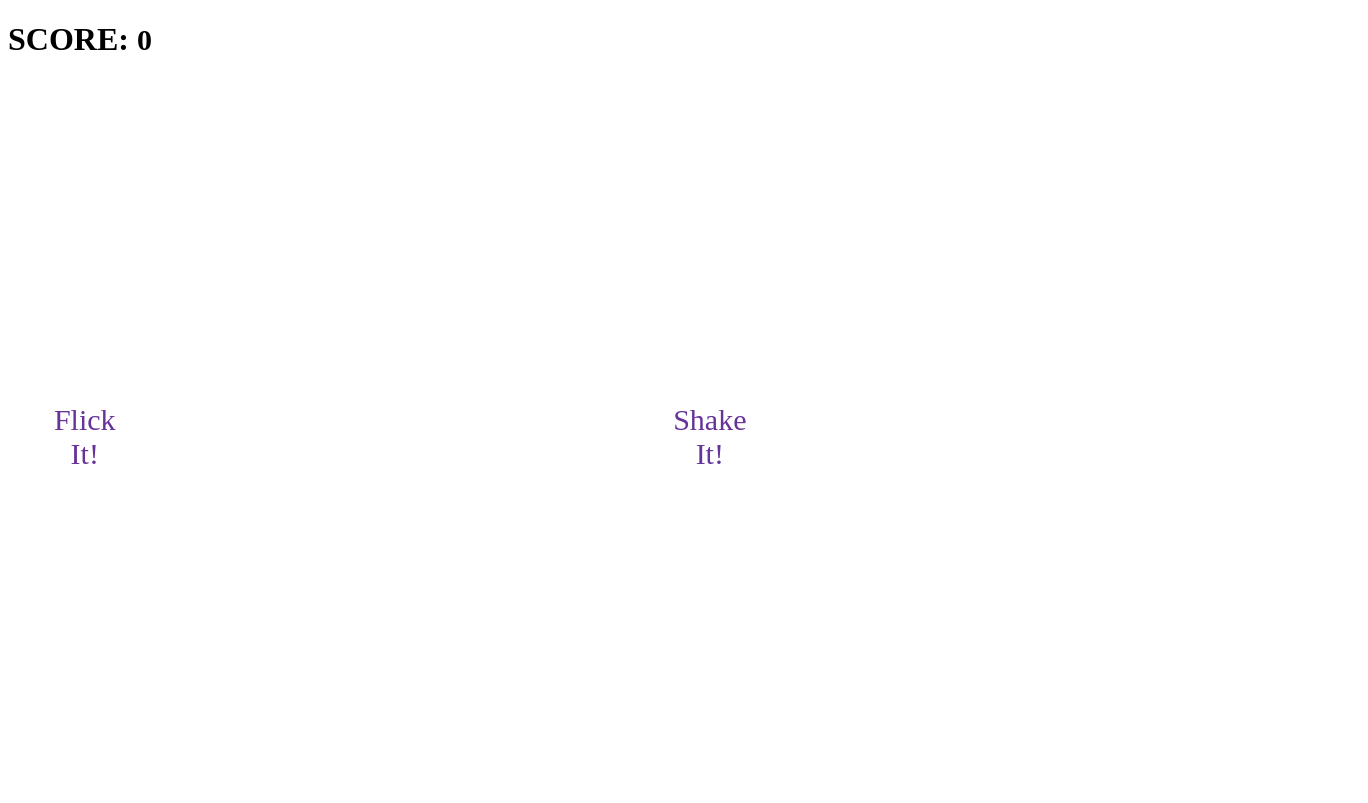
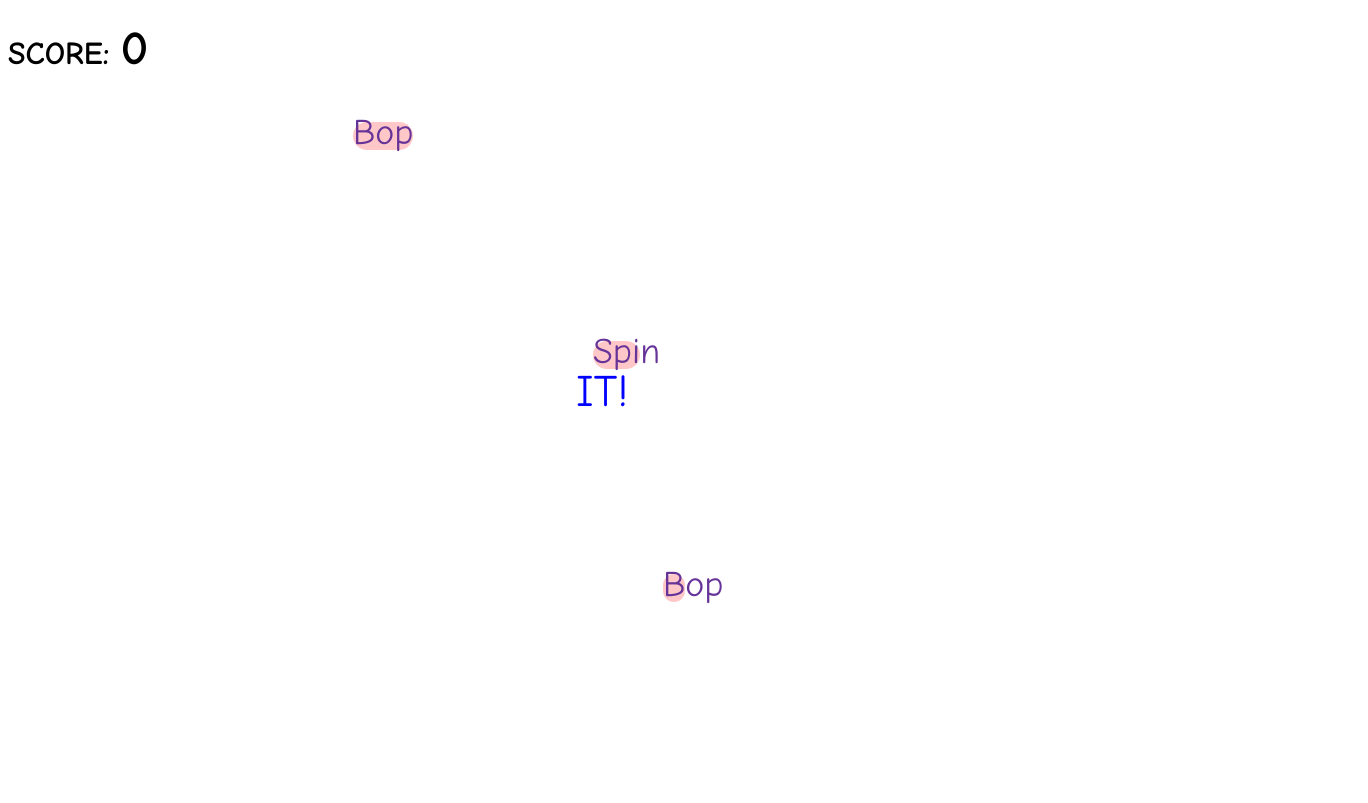
Before and after one commit to MickSheridan24/JS-Bop-It, a plain HTML site: page index.html in a window 1280 px wide. Shown: the whole page, 1368 px wide, since content can reach past the window. Drawn offline with Linux system fonts and the light colour scheme.

Commit message:
pinboard complete

```diff
--- a/index.html
+++ b/index.html
@@ -11,11 +11,8 @@
   <body>
     <div id="main">
       <h1>SCORE: <span id="score">0</span></h1>
-      <div id="grid-of-grids">
-        <div id="grid0"></div>
-        <div id="grid1"></div>
-        <div id="grid2"></div>
-        <div id="grid3"></div>
+      <div id="board">
+        <p id="it">IT!</p>
       </div>
     </div>
     <script type="text/javascript" src="index.js"></script>
--- a/index.js
+++ b/index.js
@@ -1,3 +1,4 @@
+console.log("I'm going mad");
 const COMMANDS = ["Bop", "Spin", "Twist", "Pull", "Flick", "Shake"];
 const ADDITIONAL = [
   "Buy",
@@ -36,8 +37,6 @@ const getCommand = () => {
 };
 
 document.addEventListener("DOMContentLoaded", () => {
-  console.log("Hello World");
-
   const words = [];
   const add = setInterval(() => {
     if (ADDITIONAL.length > 0) {
@@ -54,9 +53,18 @@ document.addEventListener("DOMContentLoaded", () => {
       }
     }
   }, 4000);
-  setInterval(() => {
-    words.push(runGame(words));
-  }, 2000);
+
+  const gameTimer = setInterval(() => {
+    for (word of words) {
+      word.currentTime++;
+      if (word.currentTime === word.timer) {
+        word.currentTime = 0;
+        word.progress();
+      }
+    }
+  }, 250);
+  runGame(words);
+
   document.addEventListener("keydown", e => {
     for (word of words) {
       word.check(e.key);
@@ -64,54 +72,113 @@ document.addEventListener("DOMContentLoaded", () => {
   });
 });
 
-function makeWord(given) {
-  const gridIndex = Math.floor(Math.random() * 12);
-  const section = getGrid(Math.floor(Math.random() * 4));
-  const container = section.children[gridIndex];
-  const untyped = document.createElement("span");
-  const it = document.createElement("span");
-  it.textContent = " It!";
-  untyped.setAttribute("class", "untyped");
-  it.setAttribute("class", "untyped");
-  const typed = document.createElement("span");
-  typed.setAttribute("class", "typed");
-  container.setAttribute("class", "grid-item");
-  container.style = `grid-area: ${Math.floor(Math.random() * 12)}`;
-  container.appendChild(typed);
-  container.appendChild(untyped);
-  container.appendChild(it);
-  const str = given;
-  untyped.innerText = str;
-  typed.innerText = "";
-  container.addEventListener("keydown", e => {});
+function makeWord(given, timer, salt = false) {
+  //Produce the Divs and spans
+  const board = getBoard();
+  const xPoint = Math.floor(Math.random() * board.clientWidth);
+  const yPoint = Math.floor(Math.random() * board.clientHeight);
+
+  const container = document.createElement("div");
+  container.setAttribute("class", "word-card");
+  container.style = `left: ${xPoint}px; top: ${yPoint}px`;
+
+  const aheadSpan = document.createElement("span");
+  const behindSpan = document.createElement("span");
+  const untypedAhead = document.createElement("span");
+  const typedAhead = document.createElement("span");
+  const untypedBehind = document.createElement("span");
+  const typedBehind = document.createElement("span");
+
+  untypedAhead.setAttribute("class", "untyped");
+  untypedBehind.setAttribute("class", "untyped");
+  typedAhead.setAttribute("class", "typed");
+  typedBehind.setAttribute("class", "typed");
+  behindSpan.setAttribute("class", "behind");
+  aheadSpan.setAttribute("class", "ahead");
+
+  behindSpan.appendChild(typedBehind);
+  behindSpan.appendChild(untypedBehind);
+  aheadSpan.appendChild(typedAhead);
+  aheadSpan.appendChild(untypedAhead);
+
+  container.appendChild(behindSpan);
+  container.appendChild(aheadSpan);
+
+  const givenString = given;
+  let untypedString = given;
+  let typedString = "";
+  let timerString = "";
+
+  untypedAhead.innerText = givenString;
+  typedAhead.innerText = "";
+  typedBehind.innerText = "";
+  untypedBehind.innerText = "";
 
   const word = {
     isComplete: false,
     container: container,
-    untyped: untyped,
-    typed: typed,
-    str: str,
+    behindSpan: behindSpan,
+    aheadSpan: aheadSpan,
+    typedAhead: typedAhead,
+    typedBehind: typedBehind,
+    untypedAhead: untypedAhead,
+    untypedBehind: untypedBehind,
+    untypedString: untypedString,
+    typedString: typedString,
+    givenString: givenString,
+    timerString: "",
+    timer: timer,
+    currentTime: 0,
+    timerLetter: function() {
+      this.timer / this.givenString.length;
+    },
+
     check: function(key) {
-      console.log(key);
       if (!this.isComplete) {
-        if (
-          key.toUpperCase() === this.untyped.innerText.charAt(0).toUpperCase()
-        ) {
-          this.typed.innerText += this.untyped.innerText.charAt(0);
-          this.untyped.innerText = this.untyped.innerText.substr(1);
-          if (this.untyped.innerText.length <= 0) {
-            this.complete();
+        if (key.toUpperCase() === this.untypedString.charAt(0).toUpperCase()) {
+          this.typedString += this.untypedString.charAt(0);
+          this.untypedString = this.untypedString.substr(1);
+          if (this.timerString.length >= this.typedString.length) {
+            this.untypedBehind.innerText = this.untypedBehind.innerText.substr(
+              1
+            );
+            this.typedBehind.innerText = this.typedString;
+          } else {
+            this.typedAhead.innerText += this.untypedAhead.innerText.charAt(0);
+            this.untypedAhead.innerText = this.untypedAhead.innerText.substr(1);
           }
+        }
+        if (this.typedString === this.givenString) {
+          this.complete();
+        }
+      }
+    },
+    progress: function() {
+      console.log(
+        "progressing",
+        "Timer",
+        this.timerString,
+        "Given",
+        this.givenString
+      );
+      if (
+        this.timerString.length === this.givenString.length &&
+        !this.isComplete
+      ) {
+        alert("Game Over");
+      } else {
+        this.timerString += this.givenString.charAt(this.timerString.length);
+        if (this.timerString.length > this.typedString.length) {
+          this.untypedBehind.innerText += this.untypedAhead.innerText.charAt(0);
+          this.untypedAhead.innerText = this.untypedAhead.innerText.substr(1);
         } else {
-          this.untyped.innerText = this.str;
-          this.typed.innerText = "";
+          this.typedBehind.innerText += this.typedAhead.innerText.charAt(0);
+          this.typedAhead.innerText = this.typedAhead.innerText.substr(1);
         }
       }
     },
     complete: function() {
-      while (this.container.firstChild) {
-        this.container.removeChild(this.container.firstChild);
-      }
+      this.container.remove();
       const score = getScore();
       score.textContent = parseInt(score.textContent) + 1;
       this.isComplete = true;
@@ -129,39 +196,31 @@ function getScore() {
   return document.getElementById("score");
 }
 
-function getGrid(num) {
-  return document.getElementById(`grid${num}`);
+function getBoard() {
+  return document.getElementById("board");
+}
+function fixWord() {
+  const word = makeWord(getCommand(), 4);
+  const board = getBoard();
+  board.appendChild(word.container);
+  return word;
 }
 
-(function buildGrid() {
-  const grid1 = getGrid(1);
-  const grid2 = getGrid(2);
-  const grid3 = getGrid(3);
-  const grid0 = getGrid(0);
-
-  for (let i = 0; i < 12; i++) {
-    const item1 = document.createElement("div");
-    item1.setAttribute("class", "grid-item");
-    grid1.appendChild(item1);
-
-    const item2 = document.createElement("div");
-    item2.setAttribute("class", "grid-item");
-    // item2.style = `grid-area: ${i}`;
-    grid2.appendChild(item2);
-
-    const item3 = document.createElement("div");
-    item3.setAttribute("class", "grid-item");
-    //   item3.style = `grid-area: ${i}`;
-    grid3.appendChild(item3);
-
-    const item0 = document.createElement("div");
-    item0.setAttribute("class", "grid-item");
-    //  item0.style = `grid-area: ${i}`;
-    grid0.appendChild(item0);
-  }
-})();
-
-function runGame() {
-  const word = makeWord(getCommand());
-  return word;
+function wordThread(num, words) {
+  words.push(fixWord());
+  setInterval(() => {
+    words.push(fixWord());
+    if (num >= 2000) {
+      num -= 100;
+    }
+  }, num);
 }
+function runGame(words) {
+  wordThread(2000, words);
+  setTimeout(() => {
+    wordThread(10000, words);
+    setTimeout(() => {
+      wordThread(5000, words);
+    }, 25000);
+  }, 50000);
+}
--- a/style.css
+++ b/style.css
@@ -1,5 +1,17 @@
+* {
+  font-family: "Comic Sans MS", cursive;
+}
+
 span {
-  font-size: 30px;
+  font-size: 1.5em;
+}
+
+#it {
+  font-size: 45px;
+  position: fixed;
+  top: 40%;
+  left: 45%;
+  color: blue;
 }
 
 .untyped {
@@ -9,74 +21,22 @@ span {
 .typed {
   color: greenyellow;
 }
-
-#grid-of-grids {
-  min-width: 100vw;
-  min-height: 90vh;
-
-  display: grid;
-  grid-gap: 5px;
-
-  align-items: stretch;
-  grid-template-areas:
-    "a b"
-    "c d";
+.behind {
+  background: #ff020238;
+  border-radius: 25px;
 }
 
-#grid0 {
-  grid-area: a;
-  /* background: blue; */
-  display: grid;
-  grid-template-rows: 1fr 1fr 1fr;
-  grid-template-columns: 1fr 1fr 1fr 1fr;
-
-  /* grid-template-areas:
-    "0 1 2 3"
-    "4 5 6 7"
-    "8 9 10 11"; */
-}
-#grid1 {
-  grid-template-rows: 1fr 1fr 1fr;
-  grid-template-columns: 1fr 1fr 1fr 1fr;
-
-  grid-area: b;
-  /* background: green; */
-  display: grid;
-  /* grid-template-areas:
-    "0 1 2 3"
-    "4 5 6 7"
-    "8 9 10 11"; */
-}
-#grid2 {
-  grid-template-rows: 1fr 1fr 1fr;
-  grid-template-columns: 1fr 1fr 1fr 1fr;
-
-  grid-area: c;
-  /* background: red; */
-  display: grid;
-  /* grid-template-areas:
-    "0 1 2 3"
-    "4 5 6 7"
-    "8 9 10 11"; */
-}
-#grid3 {
-  grid-template-rows: 1fr 1fr 1fr;
-  grid-template-columns: 1fr 1fr 1fr 1fr;
-
-  grid-area: d;
-  /* background: pink; */
-  display: grid;
-  /* grid-template-areas:
-    "0 1 2 3"
-    "4 5 6 7"
-    "8 9 10 11"; */
+#board {
+  width: 80em;
+  height: 40em;
+  margin: 5em;
+  /* background: aqua; */
 }
 
-.grid-item {
-  display: inline-grid;
-  /* background: aqua; */
-  text-align: center;
+.word-card {
+  position: fixed;
 }
+
 .container {
   display: inline;
 }
```
